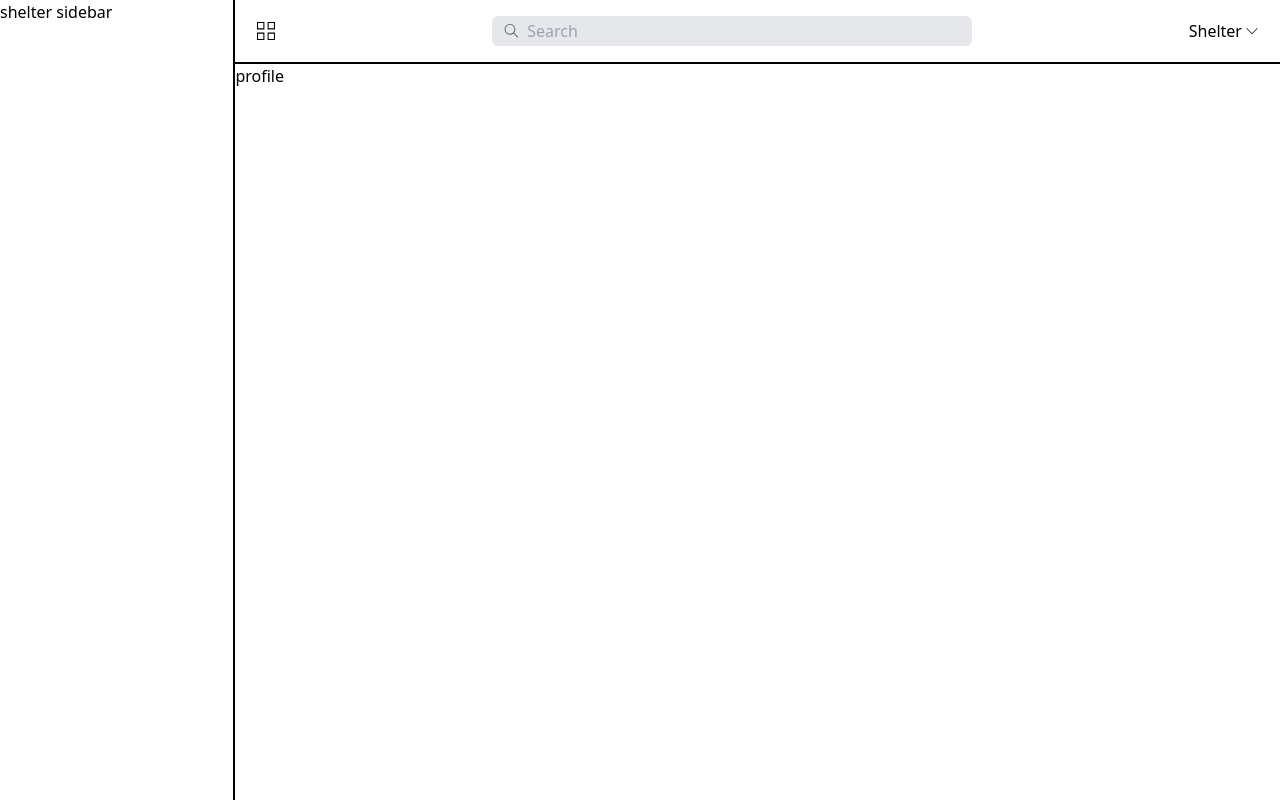
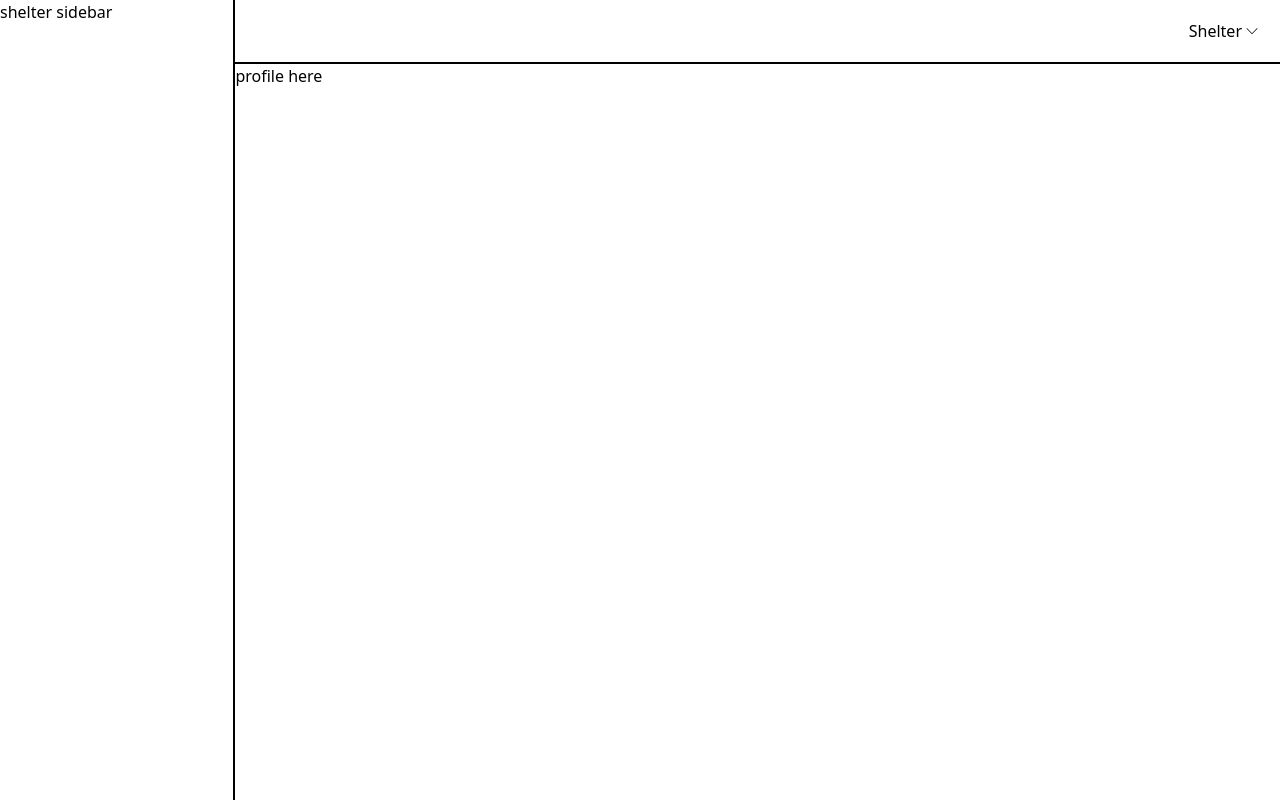
Before and after one commit to al3xbro/pet-adoption-system, a React (Vite) app in the folder client/: page /profile in a window 1280 px wide. Built offline with nearby package versions, Linux system fonts and the light colour scheme.

Commit message:
Added pane switching to Navbar

```diff
--- a/client/src/pages/ShelterView.tsx
+++ b/client/src/pages/ShelterView.tsx
@@ -13,7 +13,7 @@ type Props = {
 
 // throttle function to prevent spamming the server with requests
 const throttleRequest = throttle((searchText) => {
-    // TODO: axios query here with suerystring
+    // TODO: add query params to link
 }, 500)
 
 export default function ShelterView({ setAccountType }: Props) {
@@ -31,13 +31,36 @@ export default function ShelterView({ setAccountType }: Props) {
             <BrowserRouter>
                 <Sidebar accountType={"shelter"} />
                 <div className="h-full w-full">
-                    <Navbar accountType={"shelter"} setAccountType={setAccountType} contentView={contentView} setContentView={setContentView} searchText={searchText} setSearchText={setSearchText} searchPlaceholderText={"Search"} />
                     <Routes>
-                        <Route path="/" element={<Content />} />
-                        <Route path="/profile" element={<div>profile</div> /* profile here, profile component responsible for fetching */} />
-                        <Route path="/volunteers" element={<Content />} />
-                        <Route path="/supplies" element={<Content />} />
-                        <Route path="/profile" element={<Content />} />
+                        <Route path="/" element={
+                            <>
+                                <Navbar accountType={"shelter"} setAccountType={setAccountType} paneView="none" contentView={contentView} setContentView={setContentView} searchText={searchText} setSearchText={setSearchText} />
+                            </>
+                        } />
+                        <Route path="/profile" element={
+                            <>
+                                <Navbar accountType={"shelter"} setAccountType={setAccountType} paneView="profile" contentView={contentView} setContentView={setContentView} searchText={searchText} setSearchText={setSearchText} />
+                                <div>profile here</div>
+                            </>
+                        } />
+                        <Route path="/supplies" element={
+                            <>
+                                <Navbar accountType={"shelter"} setAccountType={setAccountType} paneView="supplies" contentView={contentView} setContentView={setContentView} searchText={searchText} setSearchText={setSearchText} />
+                                <Content />
+                            </>
+                        } />
+                        <Route path="/volunteers" element={
+                            <>
+                                <Navbar accountType={"shelter"} setAccountType={setAccountType} paneView="volunteers" contentView={contentView} setContentView={setContentView} searchText={searchText} setSearchText={setSearchText} />
+                                <Content />
+                            </>
+                        } />
+                        <Route path="/pets" element={
+                            <>
+                                <Navbar accountType={"shelter"} setAccountType={setAccountType} paneView="pets" contentView={contentView} setContentView={setContentView} searchText={searchText} setSearchText={setSearchText} />
+                                <Content />
+                            </>
+                        } />
                     </Routes>
                 </div>
             </BrowserRouter>
--- a/client/src/reusable/Content/Content.tsx
+++ b/client/src/reusable/Content/Content.tsx
@@ -73,6 +73,8 @@ const dummyCards = [
     },
 ]
 
+// get query params and fetches data here
+
 export default function Content({ }: Props) {
     return (
         <>
--- a/client/src/reusable/Navbar.tsx
+++ b/client/src/reusable/Navbar.tsx
@@ -3,17 +3,19 @@ import { TfiViewGrid, TfiAlignJustify, TfiSearch, TfiAngleDown } from "react-ico
 
 type ContentView = "card" | "list"
 type AccountType = "shelter" | "volunteer" | "customer"
+type paneView = "profile" | "supplies" | "volunteers" | "pets" | "none"
 
 type Props = {
     accountType: AccountType,
     setAccountType: React.Dispatch<React.SetStateAction<AccountType>>,
+
+    paneView: paneView,
 
     contentView: ContentView,
     setContentView: React.Dispatch<React.SetStateAction<ContentView>>,
 
     searchText: string,
     setSearchText: React.Dispatch<React.SetStateAction<string>>,
-    searchPlaceholderText: string,
 }
 
 function toggleContentView(contentView: ContentView, setContentView: React.Dispatch<React.SetStateAction<ContentView>>) {
@@ -24,7 +26,7 @@ function toggleContentView(contentView: ContentView, setContentView: React.Dispa
     }
 }
 
-export default function Navbar({ accountType, setAccountType, contentView, setContentView, searchText, setSearchText, searchPlaceholderText }: Props) {
+export default function Navbar({ accountType, setAccountType, paneView, contentView, setContentView, searchText, setSearchText }: Props) {
 
     const [dropdownState, setDropdownState] = useState(false)
     const dropdownRef = useRef(null);
@@ -39,7 +41,6 @@ export default function Navbar({ accountType, setAccountType, contentView, setCo
     useEffect(() => {
         // add a click event listener to the document
         function exitMenus() {
-            console.log("outside")
             if (dropdownRef.current) {
                 setDropdownState(false);
             }
@@ -54,6 +55,8 @@ export default function Navbar({ accountType, setAccountType, contentView, setCo
     return (
         <>
             <div className="h-16 w-full flex p-4 justify-between border-b-2 border-b-black">
+                {paneView != "none" && paneView != "profile" ?
+                    <>
                         <div className="flex p-[0.375rem] rounded-md sm:hover:bg-gray-200 active:bg-gray-200 transition duration-200 ease-in-out aspect-square" onClick={() => toggleContentView(contentView, setContentView)}>
                             {contentView == "list" ?
                                 <TfiAlignJustify className="w-full h-full" />
@@ -62,8 +65,11 @@ export default function Navbar({ accountType, setAccountType, contentView, setCo
                         </div>
                         <div className="flex w-1/2 min-w-[10rem] max-w-[30rem] gap-2 bg-gray-200 px-3 py-2 rounded-md">
                             <TfiSearch className="opacity-60 h-full aspect-square" />
-                    <input type="text" className="w-full outline-none bg-transparent" placeholder={searchPlaceholderText} onChange={e => { setSearchText(e.target.value) }} value={searchText} />
+                            <input type="text" className="w-full outline-none bg-transparent" placeholder={`Search ${paneView}`} onChange={e => { setSearchText(e.target.value) }} value={searchText} />
                         </div>
+                    </>
+                    : <div />
+                }
                 <div className={`flex items-center gap-1 px-[0.375rem] rounded-md sm:hover:bg-gray-200 ${dropdownState ? "bg-gray-200" : ""} transition duration-200 ease-in-out`} onClick={() => toggleDropdown(dropdownState)}>
                     {accountType == "customer" ? "Customer" : null}
                     {accountType == "volunteer" ? "Volunteer" : null}
```
Lines whose indentation alone changed are shown as unchanged.
